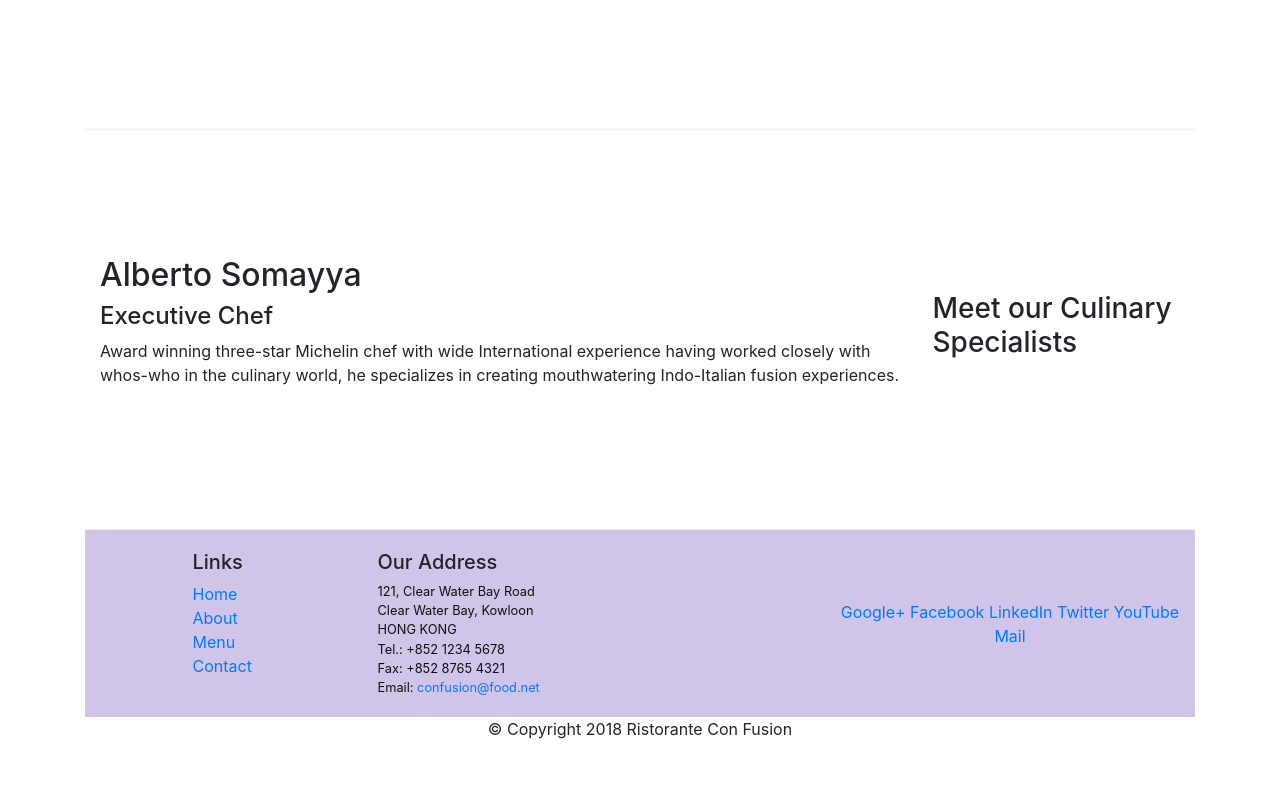
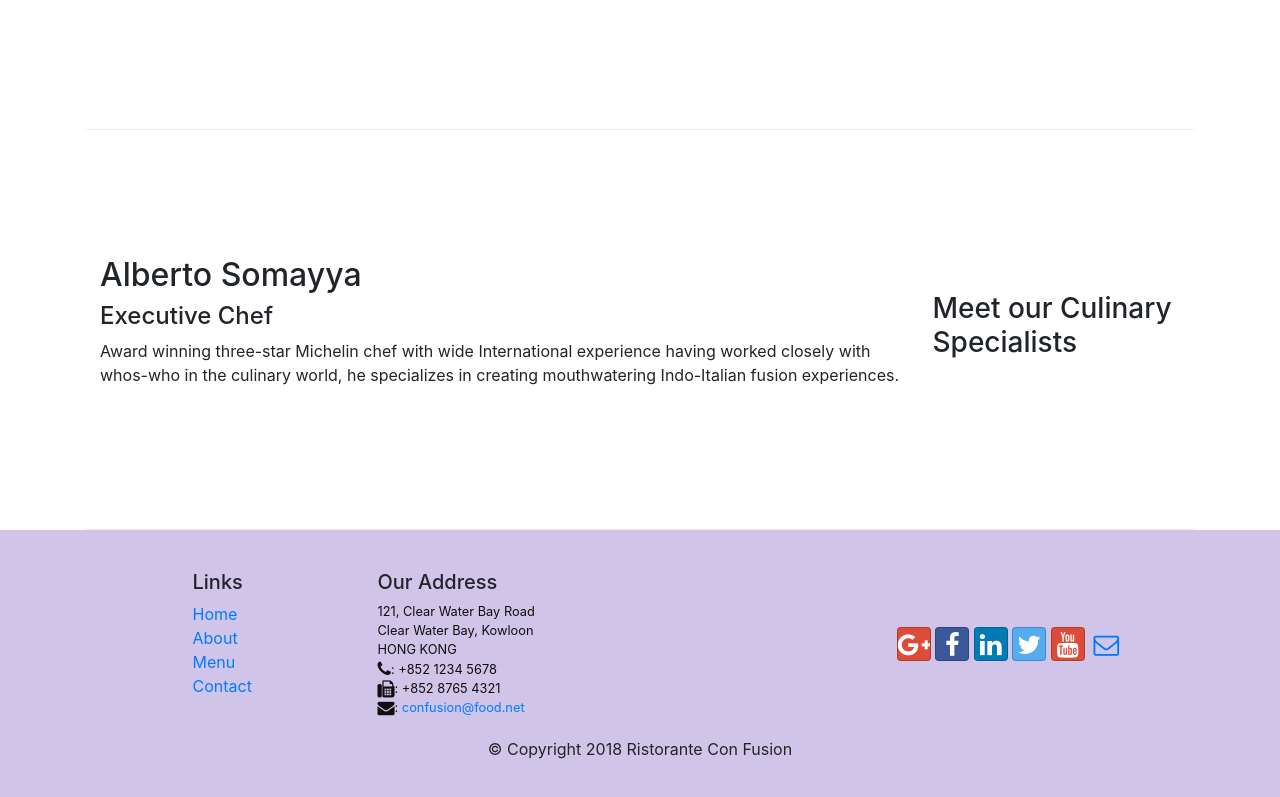
Before and after one commit to MykolaPylypets/conFusion, a website: page index.html in a window 1280 px wide. Shown: the part 1004-1801 px from the top of the page. Before the commit the page ends 1761 px from the top, so only its background shows below. Drawn offline with nearby package versions, Linux system fonts and the light colour scheme.

Commit message:
Icon Fonts

```diff
--- a/index.html
+++ b/index.html
@@ -9,6 +9,8 @@
 
     <!-- Bootstrap CSS -->
     <link rel="stylesheet" href="node_modules/bootstrap/dist/css/bootstrap.min.css">
+    <link rel="stylesheet" href="node_modules/font-awesome/css/font-awesome.min.css">
+    <link rel="stylesheet" href="node_modules/bootstrap-social/bootstrap-social.css">
     <link href="css/styles.css" rel="stylesheet">
     <title>Ristorante Con Fusion</title>
 </head>
@@ -22,10 +24,10 @@
             <a class="navbar-brand" href="#">Ristorante Con Fusion</a>
 	    <div class="collapse navbar-collapse" id="Navbar">
                 <ul class="navbar-nav mr-auto">
-                    <li class="nav-item active"><a class="nav-link" href="#">Home</a></li>
-                    <li class="nav-item"><a class="nav-link" href="./aboutus.html">About</a></li>
-                    <li class="nav-item"><a class="nav-link" href="#">Menu</a></li>
-                    <li class="nav-item"><a class="nav-link" href="#">Contact</a></li>
+                    <li class="nav-item active"><a class="nav-link" href="#"><span class="fa fa-home fa-lg"></span> Home</a></li>
+                    <li class="nav-item"><a class="nav-link" href="./aboutus.html"><span class="fa fa-info fa-lg"></span> About</a></li>
+                    <li class="nav-item"><a class="nav-link" href="#"><span class="fa fa-list fa-lg"></span> Menu</a></li>
+                    <li class="nav-item"><a class="nav-link" href="#"><span class="fa fa-address-card fa-lg"></span> Contact</a></li>
                 </ul>
         </div>
     </nav>
@@ -77,7 +79,7 @@
         </div>
     </div>
 
-    <footer>
+    <footer class="footer">
         <div class="container">
             <div class="row footer">
                 <div class="col-4 offset-1 col-sm-2">
@@ -95,19 +97,19 @@
 		              121, Clear Water Bay Road<br>
 		              Clear Water Bay, Kowloon<br>
 		              HONG KONG<br>
-		              Tel.: +852 1234 5678<br>
-		              Fax: +852 8765 4321<br>
-		              Email: <a href="mailto:confusion@food.net">confusion@food.net</a>
+			      <i class="fa fa-phone fa-lg"></i>: +852 1234 5678<br>
+			      <i class="fa fa-fax fa-lg"></i>: +852 8765 4321<br>
+			      <i class="fa fa-envelope fa-lg"></i>: <a href="mailto:confusion@food.net">confusion@food.net</a>
 		           </address>
                 </div>
                 <div class="col-12 col-sm-4 align-self-center">
-                    <div class="text-center">
-                        <a href="http://google.com/+">Google+</a>
-                        <a href="http://www.facebook.com/profile.php?id=">Facebook</a>
-                        <a href="http://www.linkedin.com/in/">LinkedIn</a>
-                        <a href="http://twitter.com/">Twitter</a>
-                        <a href="http://youtube.com/">YouTube</a>
-                        <a href="mailto:">Mail</a>
+			<div class="text-center">
+                        <a class="btn btn-social-icon btn-google" href="http://google.com/+"><i class="fa fa-google-plus"></i></a>
+                        <a class="btn btn-social-icon btn-facebook" href="http://www.facebook.com/profile.php?id="><i class="fa fa-facebook"></i></a>
+                        <a class="btn btn-social-icon btn-linkedin" href="http://www.linkedin.com/in/"><i class="fa fa-linkedin"></i></a>
+                        <a class="btn btn-social-icon btn-twitter" href="http://twitter.com/"><i class="fa fa-twitter"></i></a>
+                        <a class="btn btn-social-icon btn-google" href="http://youtube.com/"><i class="fa fa-youtube"></i></a>
+                        <a class="btn btn-social-icon" href="mailto:"><i class="fa fa-envelope-o"></i></a>
                     </div>
                 </div>
            </div>
@@ -124,5 +126,4 @@
     <script src="node_modules/popper.js/dist/umd/popper.min.js"></script>
     <script src="node_modules/bootstrap/dist/js/bootstrap.min.js"></script>
 </body>
-
 </html>
--- a/package.json
+++ b/package.json
@@ -15,6 +15,8 @@
   },
   "dependencies": {
     "bootstrap": "^4.0.0",
+    "bootstrap-social": "^5.1.1",
+    "font-awesome": "^4.7.0",
     "jquery": "^3.3.1",
     "popper.js": "^1.12.9"
   }
```
Also changed, not shown: aboutus.html (+17 -15 lines), 1 other file.
